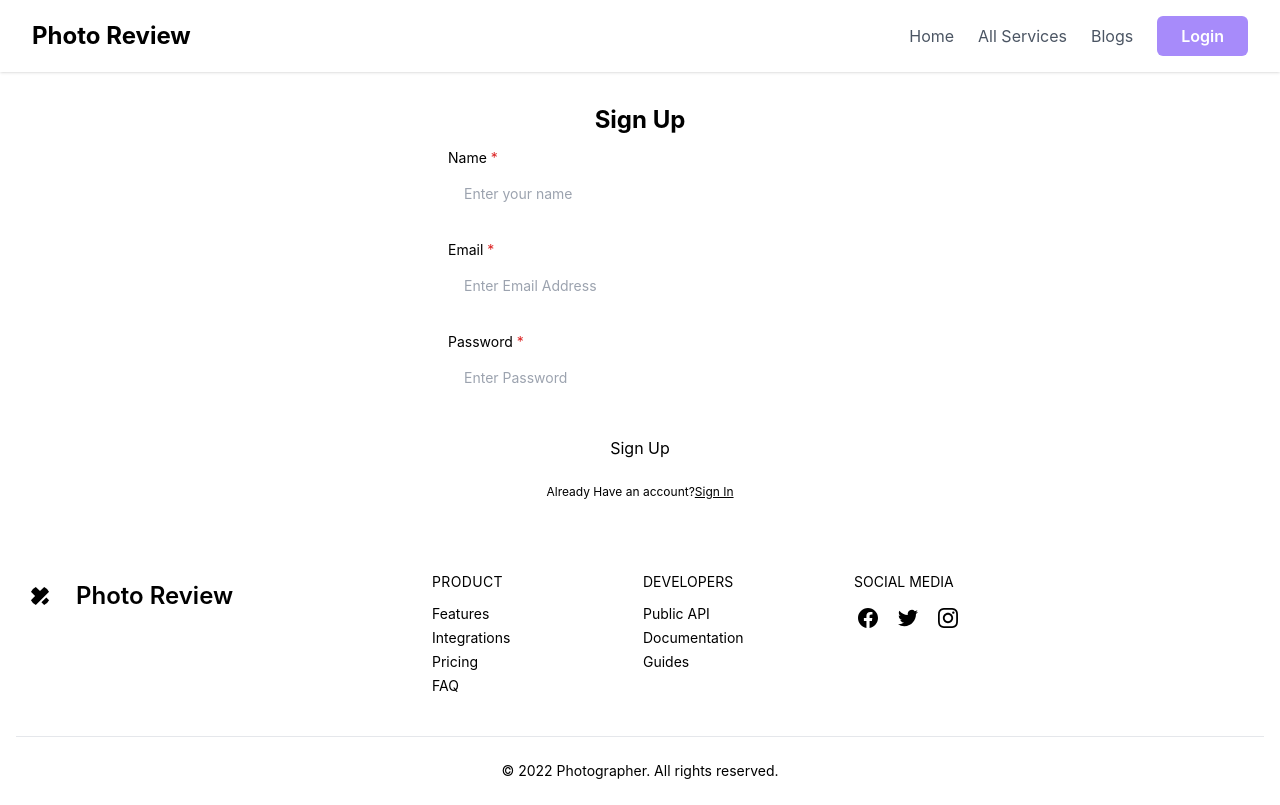
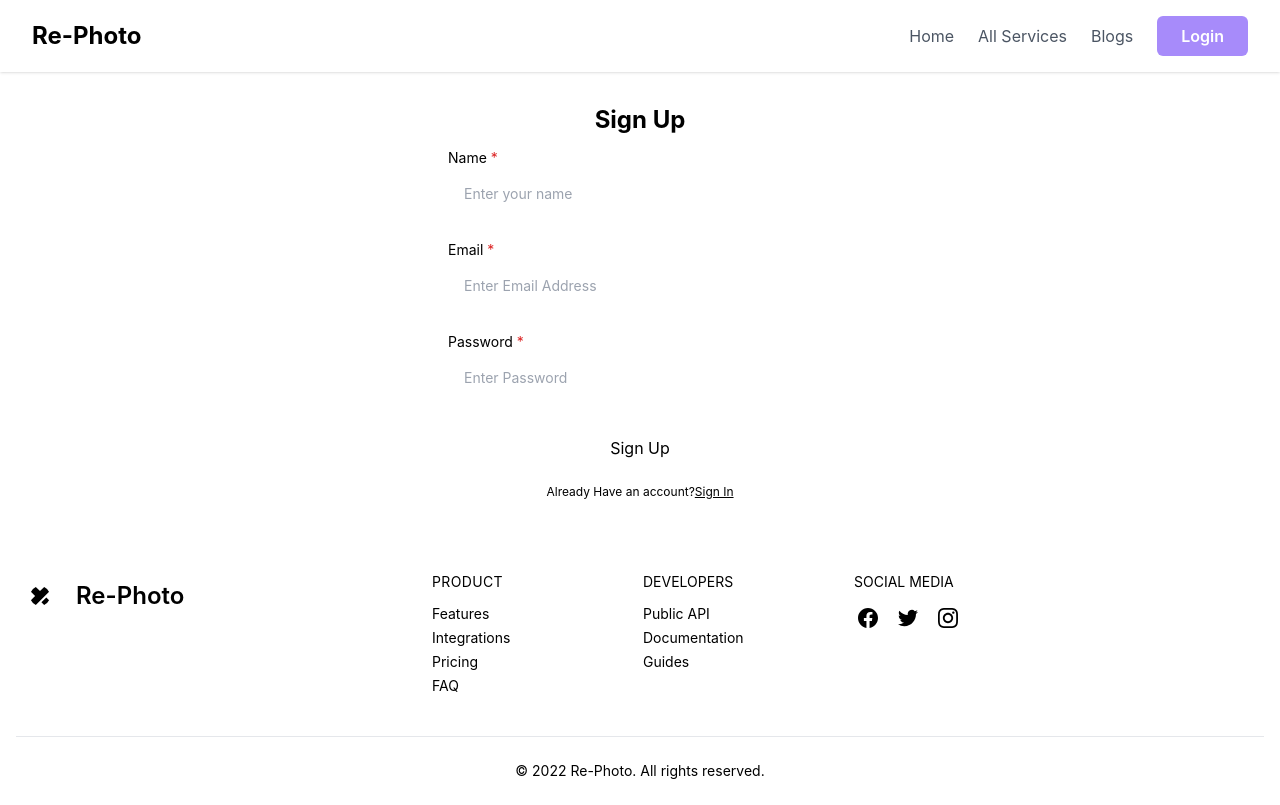
Before and after one commit to hussainali2023/photographer-client, a React (Create React App) app: page /signup in a window 1280 px wide. Built offline with nearby package versions, Linux system fonts and the light colour scheme; no server answers.

Commit message:
fixed some more errors

```diff
--- a/public/index.html
+++ b/public/index.html
@@ -5,10 +5,7 @@
     <link rel="icon" href="logo512.png" />
     <meta name="viewport" content="width=device-width, initial-scale=1" />
     <meta name="theme-color" content="#000000" />
-    <meta
-      name="description"
-      content="Web site created using create-react-app"
-    />
+    <meta name="description" content="Re-Photo" />
     <link rel="apple-touch-icon" href="logo512.png" />
     <!--
       manifest.json provides metadata used when your web app is installed on a
@@ -24,7 +21,7 @@
       work correctly both with client-side routing and a non-root public URL.
       Learn how to configure a non-root public URL by running `npm run build`.
     -->
-    <title>Photo-Review</title>
+    <title>Re-Photo</title>
   </head>
   <body>
     <noscript>You need to enable JavaScript to run this app.</noscript>
--- a/src/pages/DetailsPage/DetailsPage.js
+++ b/src/pages/DetailsPage/DetailsPage.js
@@ -27,7 +27,7 @@ const DetailsPage = () => {
               </PhotoProvider>
             </div>
             <div className="space-y-2">
-              <a rel="noopener noreferrer" href="#" className="block">
+              <a rel="noopener noreferrer" href="/" className="block">
                 <h3 className="text-xl font-semibold dark:text-violet-400">
                   {service.serviceName}
                 </h3>
--- a/src/pages/Footer/Footer.js
+++ b/src/pages/Footer/Footer.js
@@ -22,9 +22,7 @@ const Footer = () => {
                 <path d="M18.266 26.068l7.839-7.854 4.469 4.479c1.859 1.859 1.859 4.875 0 6.734l-1.104 1.104c-1.859 1.865-4.875 1.865-6.734 0zM30.563 2.531l-1.109-1.104c-1.859-1.859-4.875-1.859-6.734 0l-6.719 6.734-6.734-6.734c-1.859-1.859-4.875-1.859-6.734 0l-1.104 1.104c-1.859 1.859-1.859 4.875 0 6.734l6.734 6.734-6.734 6.734c-1.859 1.859-1.859 4.875 0 6.734l1.104 1.104c1.859 1.859 4.875 1.859 6.734 0l21.307-21.307c1.859-1.859 1.859-4.875 0-6.734z"></path>
               </svg>
             </div>
-            <span className="self-center text-2xl font-semibold">
-              Photo Review
-            </span>
+            <span className="self-center text-2xl font-semibold">Re-Photo</span>
           </Link>
         </div>
         <div className="grid grid-cols-2 text-sm gap-x-3 gap-y-8 lg:w-2/3 sm:grid-cols-4">
@@ -130,7 +128,7 @@ const Footer = () => {
         </div>
       </div>
       <div className="py-6 text-sm text-center dark:text-gray-400">
-        © 2022 Photographer. All rights reserved.
+        © 2022 Re-Photo. All rights reserved.
       </div>
     </footer>
   );
--- a/src/pages/Header/Header.js
+++ b/src/pages/Header/Header.js
@@ -1,4 +1,5 @@
 import React, { useContext, useState } from "react";
+import { toast } from "react-hot-toast";
 import { Link } from "react-router-dom";
 import { AuthContext } from "../../contexts/AuthProvider";
 
@@ -18,7 +19,7 @@ const Header = () => {
   // };
 
   const handleLogOut = () => {
-    logOut().then().catch();
+    logOut().then(toast.success("Logout Successful")).catch();
   };
 
   return (
@@ -28,7 +29,7 @@ const Header = () => {
           <div>
             <div className="flex items-center justify-between py-3 md:py-5 md:block">
               <Link to={"/"}>
-                <h2 className="text-2xl font-bold">Photo Review</h2>
+                <h2 className="text-2xl font-bold">Re-Photo</h2>
               </Link>
               <div className="md:hidden">
                 <button
--- a/src/pages/Login/Login.js
+++ b/src/pages/Login/Login.js
@@ -52,7 +52,7 @@ const Login = () => {
         const errorCode = error.code;
         const errorMessage = error.message;
         toast.error(errorMessage);
-        console.log(errorMessage);
+        // console.log(errorMessage);
       })
       .finally(() => {});
   };
@@ -63,15 +63,17 @@ const Login = () => {
       .then((userCredential) => {
         // Signed in
         const user = userCredential.user;
-        console.log(user);
+        // console.log(user);
         toast.success("Congratulations Login Successfull");
+        // navigate("/");
         navigate(from, { replace: true });
       })
 
       .catch((error) => {
         const errorCode = error.code;
         const errorMessage = error.message;
-        console.log(errorMessage);
+        toast.error(errorMessage);
+        // console.log(errorMessage);
       });
   };
 
--- a/src/pages/MyReviews/MyReviews.js
+++ b/src/pages/MyReviews/MyReviews.js
@@ -1,4 +1,5 @@
 import React, { useContext, useEffect, useState } from "react";
+import { toast } from "react-hot-toast";
 import { Link, useLoaderData } from "react-router-dom";
 import { AuthContext } from "../../contexts/AuthProvider";
 import { DynamicTitle } from "../../DynamicTitle/DynamicTitle";
@@ -7,7 +8,7 @@ const MyReviews = () => {
   DynamicTitle("My-Reviews");
   const { user } = useContext(AuthContext);
   const [reviews, setReviews] = useState([]);
-  console.log(reviews);
+  // console.log(reviews);
 
   useEffect(() => {
     fetch(`https://photographer-server-eta.vercel.app/reviews/${user?.email}`, {
@@ -32,7 +33,7 @@ const MyReviews = () => {
           setReviews(remaingReviews);
         }
       });
-    alert("Review deleted successfully");
+    toast.success("Review deleted successfully");
   };
   return (
     <div className=" w-11/12 mx-auto my-6">
--- a/src/pages/Review/Review.js
+++ b/src/pages/Review/Review.js
@@ -24,7 +24,7 @@ const Review = ({ service }) => {
       .then((res) => res.json())
       .then((data) => {
         if (data.acknowledged) {
-          toast.success("User added successfully");
+          toast.success("Review added successfully");
           e.target.reset();
         }
       });
--- a/src/pages/SignUp/SignUp.js
+++ b/src/pages/SignUp/SignUp.js
@@ -1,6 +1,6 @@
 import React, { useContext } from "react";
 import { toast } from "react-hot-toast";
-import { Link } from "react-router-dom";
+import { Link, useLocation, useNavigate } from "react-router-dom";
 import { AuthContext } from "../../contexts/AuthProvider";
 import { DynamicTitle } from "../../DynamicTitle/DynamicTitle";
 // import { AuthContext } from "../../contexts/AuthProvider";
@@ -9,27 +9,33 @@ const SignUp = () => {
   DynamicTitle("SignUp");
   const { createUser } = useContext(AuthContext);
 
+  const navigate = useNavigate();
+  const location = useLocation();
+  const from = location.state?.from?.pathname || "/";
+
   const handleSubmit = (e) => {
     e.preventDefault();
     const form = e.target;
     const name = form.name.value;
     const email = form.email.value;
     const password = form.password.value;
-    console.log(name, email, password);
+    // console.log(name, email, password);
 
     createUser(email, password)
       .then((userCredential) => {
         // Signed in
         const user = userCredential.user;
-        console.log(user);
+        // console.log(user);
         toast.success("Congratulations You are successfully Registered");
         form.reset();
+        navigate(from, { replace: true });
         // ...
       })
       .catch((error) => {
         const errorCode = error.code;
         const errorMessage = error.message;
-        console.log(errorMessage);
+        toast.error(errorMessage);
+        // console.log(errorMessage);
         // ..
       });
   };
--- a/src/pages/UpdateReview/UpdateReview.js
+++ b/src/pages/UpdateReview/UpdateReview.js
@@ -1,4 +1,5 @@
 import React, { useEffect, useState } from "react";
+import { toast } from "react-hot-toast";
 import { useLoaderData } from "react-router-dom";
 
 const UpdateReview = () => {
@@ -19,11 +20,11 @@ const UpdateReview = () => {
       .then((res) => res.json())
       .then((data) => {
         if (data.modifiedCount > 0) {
-          alert("User updated");
+          toast.success("Your Review updated successfully");
         } else {
-          alert("At least update one");
+          toast.error("At least update one");
         }
-        console.log(data);
+        // console.log(data);
       });
   };
 
```
